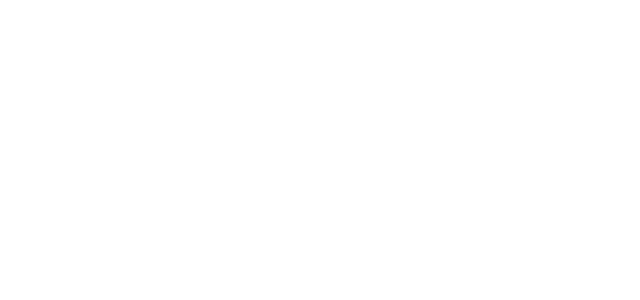
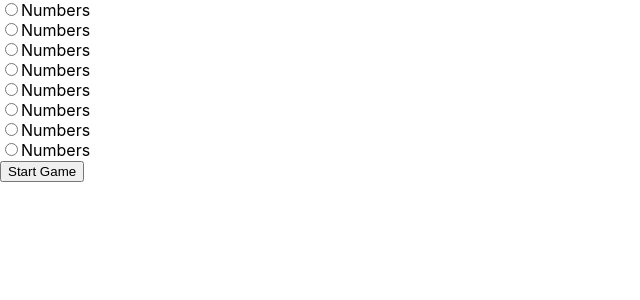
Before and after one commit to sammyodiagbe/memory-game, a Next.js app: page / in a window 1280 px wide. Shown: the top 300 px of the page, without its empty margins (0-640 px from the left). Built offline with nearby package versions, Linux system fonts and the light colour scheme.

Commit message:
structure: main screen

```diff
--- a/pages/index.js
+++ b/pages/index.js
@@ -1,3 +1,117 @@
-export default function Home() {
-  return <div></div>;
-}
+const Home = () => {
+  return (
+    <div className="container">
+      <div className="form-container">
+        <form className="game-mode-selection">
+          <div className="inputs-field">
+            <div className="input">
+              <input
+                type="radio"
+                value={null}
+                id="game-theme-numbers"
+                name="game-theme"
+                className="input-radio"
+              />
+              <label htmlFor="game-theme-numbers" className="input-label">
+                Numbers
+              </label>
+            </div>
+            <div className="input">
+              <input
+                type="radio"
+                value={null}
+                id="game-theme-icons"
+                name="game-theme"
+                className="input-radio"
+              />
+              <label htmlFor="game-theme-icons" className="input-label">
+                Numbers
+              </label>
+            </div>
+          </div>
+          <div className="inputs-field">
+            <div className="input">
+              <input
+                type="radio"
+                value={null}
+                id="one-player"
+                name="game-no-of-players"
+                className="input-radio"
+              />
+              <label htmlFor="one-player" className="input-label">
+                Numbers
+              </label>
+            </div>
+            <div className="input">
+              <input
+                type="radio"
+                value={null}
+                id="two-player"
+                name="game-no-of-players"
+                className="input-radio"
+              />
+              <label htmlFor="two-player" className="input-label">
+                Numbers
+              </label>
+            </div>
+            <div className="input">
+              <input
+                type="radio"
+                value={null}
+                id="three-player"
+                name="game-no-of-players"
+                className="input-radio"
+              />
+              <label htmlFor="three-player" className="input-label">
+                Numbers
+              </label>
+            </div>
+            <div className="input">
+              <input
+                type="radio"
+                value={null}
+                id="four-player"
+                name="game-no-of-players"
+                className="input-radio"
+              />
+              <label htmlFor="four-player" className="input-label">
+                Numbers
+              </label>
+            </div>
+          </div>
+          <div className="inputs-field">
+            <div className="input">
+              <input
+                type="radio"
+                value={null}
+                id="fourx4"
+                name="game-board-size"
+                className="input-radio"
+              />
+              <label htmlFor="fourx4" className="input-label">
+                Numbers
+              </label>
+            </div>
+            <div className="input">
+              <input
+                type="radio"
+                value={null}
+                id="sixx6"
+                name="game-board-size"
+                className="input-radio"
+              />
+              <label htmlFor="sixx6" className="input-label">
+                Numbers
+              </label>
+            </div>
+          </div>
+          <div className="input-container">
+            <button className="btn">Start Game</button>
+          </div>
+        </form>
+      </div>
+    </div>
+  );
+};
+
+export default Home;
```
